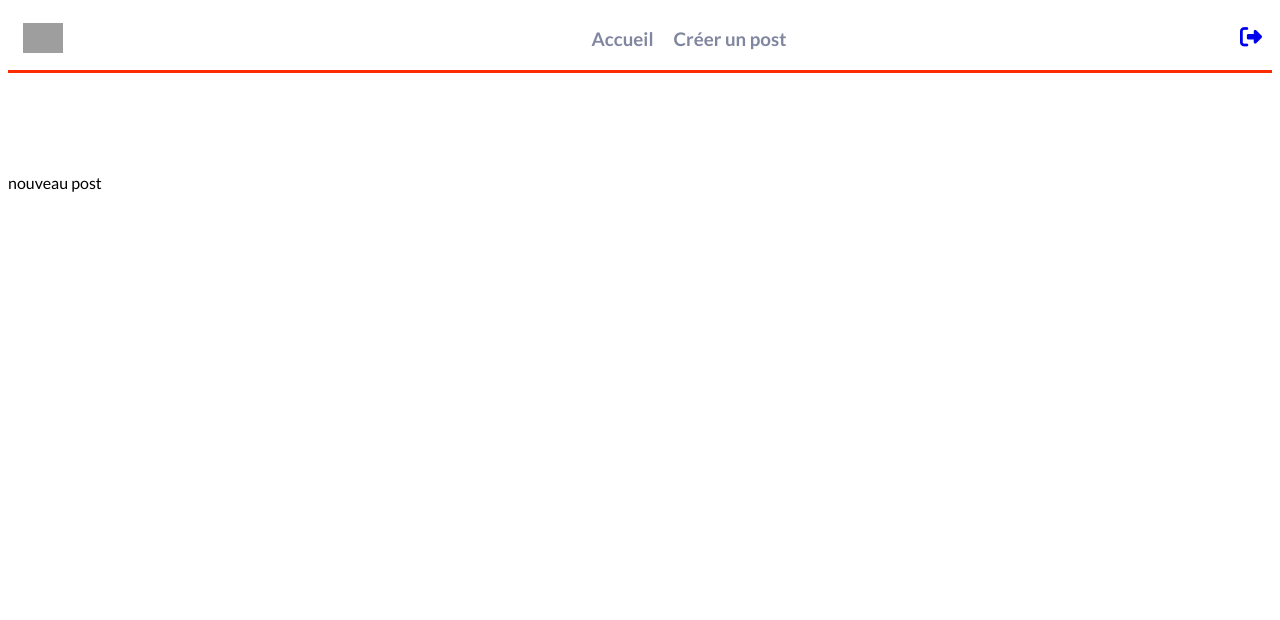
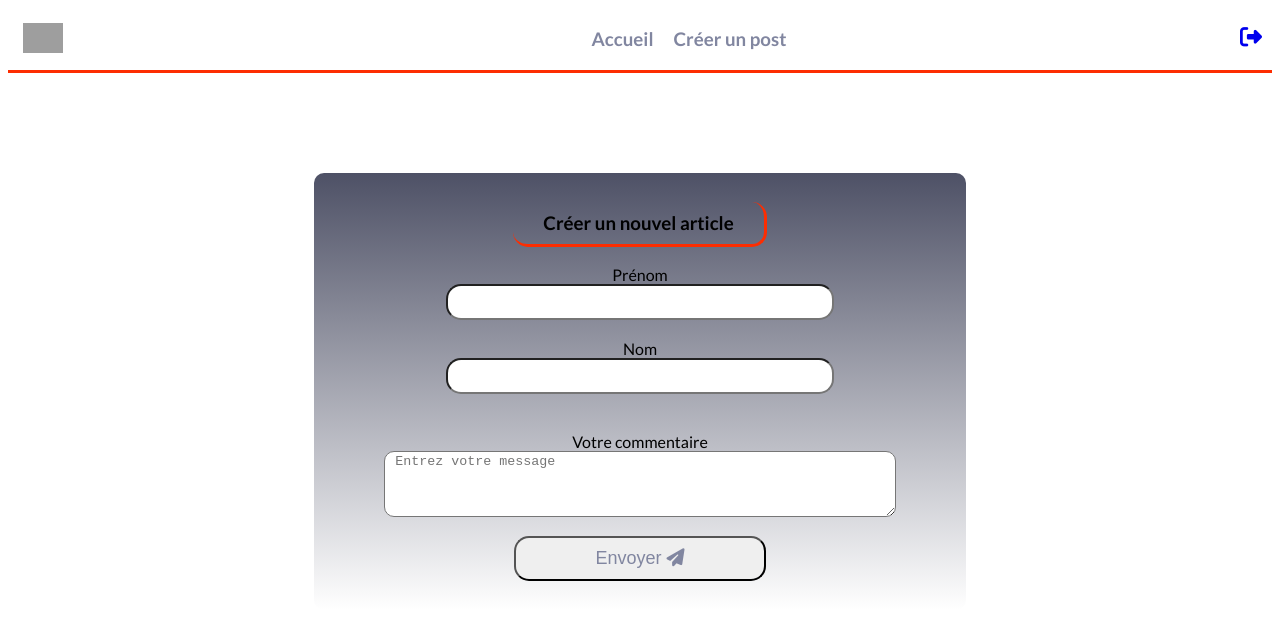
Before and after one commit to MDI93/groupomania_social_media, a React (Create React App) app in the folder client/: page /newpost in a window 1280 px wide. Shown: the top 620 px of the page. Built offline with nearby package versions, Linux system fonts and the light colour scheme; sample sign-in values are in the browser's storage; grey boxes are pictures that could not be loaded.

Commit message:
Create component 'FormNewPost' & rename file 'NewPost to FormNewPost', removed success 'signUpForm'

```diff
--- a/client/src/components/Log/SignUpForm.js
+++ b/client/src/components/Log/SignUpForm.js
@@ -38,7 +38,6 @@ function SignUpForm() {
         <>
             <LoginForm />
             {alert("Bravo! vous êtes inscrit, veuillez-vous connecter.")}
-            {/* <StyledSuccess className="success">Bravo! vous êtes inscrit, veuillez-vous connecter.</StyledSuccess> */}
         </>
             ) : (
         <StyledForm action="" onSubmit={handleSignUp} id="signup-form">
@@ -106,9 +105,6 @@ const StyledError = styled.span`
     padding-bottom:5px;
     font-size: 14px;
 `
-const StyledSuccess = styled.span`
-    color: green;
-`
 
 
 export default SignUpForm;
--- /dev/null
+++ b/client/src/components/Post/FormNewPost.js
@@ -0,0 +1,137 @@
+import React, { useState } from "react";
+import styled from "styled-components";
+import axios from 'axios';
+
+const FormNewPost = () => {
+    const [formNewPostSubmit, setFormNewPostSubmit] = useState(false);
+    const [firstName, setFirstName] = useState("");
+    const [lastName, setLastName] = useState("");
+    // const [image, setImage] = useState("");
+    const [message, setMessage] = useState("");
+
+    const handleFormNewPost = (event) => {
+    event.preventDefault();
+
+    axios({
+        method: "post",
+        url: `http://localhost:4000/api/posts/`,
+        data: {
+            firstName: firstName,
+            lastName: lastName,
+            // image: image,
+            message: message
+        }
+    })
+    .then((res) => {
+        console.log(res)
+        if(res.error) {
+           setFormNewPostSubmit(res.error)
+        } else {
+            setFormNewPostSubmit(true);
+        }
+    })
+    .catch((error) => console.log(error))
+    }
+    return(
+        <>
+        {formNewPostSubmit ? (
+        <>
+            {/* <Thread /> */}
+            {alert("Bravo! Votre article a bien été créé. :)")}
+        </>
+        ) : (
+            <StyledFormContainer>
+            <StyledForm action="" onSubmit={handleFormNewPost} id="new-post-form">
+                <StyledH3 htmlFor="newPost">Créer un nouvel article</StyledH3>
+                <label htmlFor="firstName">Prénom</label>
+                <StyledInput
+                    type="text"
+                    name="firstName"
+                    onChange={(e) => setFirstName(e.target.value)}
+                    value={firstName}
+                />
+                <br />
+                <label htmlFor="lastName">Nom</label>
+                <StyledInput
+                    type="text"
+                    name="lastName"
+                    onChange={(e) => setLastName(e.target.value)}
+                    value={lastName}
+                />
+                <br />
+                {/* <label htmlFor="image">Insérer une image</label>
+                <input
+                    type="image"
+                    src=
+                    onChange={(e) => setImage(e.target.value)}
+                /> */}
+                <br />
+                {/* <button type="submit">Insérer</button> */}
+                <label htmlFor="message">Votre commentaire</label>
+                <StyledTextarea
+                    type="text"
+                    name="message"
+                    placeholder=" Entrez votre message"
+                    onChange={(e) => setMessage(e.target.value)}
+                    value={message}
+                />
+                <br />
+                <StyledBtnSubmit type="submit">
+                    Envoyer  <i class="fa-solid fa-paper-plane"></i>
+                </StyledBtnSubmit>
+                <br />
+            </StyledForm>
+        </StyledFormContainer>
+        )}
+        </>
+    )
+
+}
+// }
+
+export default FormNewPost;
+
+const StyledFormContainer = styled.div`
+    display: flex;
+    justify-content: center;
+    align-items: center;
+`
+const StyledForm = styled.form`
+    display: flex;
+    flex-direction: column;
+    align-items: center;
+    padding: 10px;
+    width: 50%;
+    border-radius: 10px 10px;
+    background: linear-gradient(#4E5166, white);
+    ${'' /* box-shadow: 2px 5px 10px #FD2D01; */}
+`
+const StyledH3 = styled.h3`
+    padding: 10px 30px 10px 30px;
+    border-radius: 15px 15px;
+    border-right: 3px solid #FD2D01;
+    border-bottom: 3px solid #FD2D01;
+`
+const StyledInput = styled.input`
+    width: 60%;
+    border-radius: 15px 15px;
+    height: 30px;
+`
+const StyledTextarea = styled.textarea`
+    border-radius: 10px 10px;
+    min-height: 60px;
+    width: 80%;
+`
+const StyledBtnSubmit = styled.button`
+    color: #8186a0;
+    font-size: 18px;
+    border-radius: 15px 15px;
+    padding: 10px;
+    width: 40%;
+    &:hover {
+        color: white;
+        background: linear-gradient(white, green);
+        cursor: pointer;
+  	    transform: scale(1.08);
+    }
+`
--- a/client/src/pages/NewPost.js
+++ b/client/src/pages/NewPost.js
@@ -1,6 +1,7 @@
 import React, { useContext } from "react";
 import { Navigate } from "react-router-dom";
 import { AuthUserContext } from "../context/UserContext";
+import FormNewPost from '../components/Post/FormNewPost'
 
 export default function NewPost () {
     const authId = useContext(AuthUserContext);
@@ -12,8 +13,8 @@ export default function NewPost () {
     }
 
     return(
-        <div>
-            nouveau post
-        </div>
+       <>
+            <FormNewPost />
+       </>
     )
 }
```
